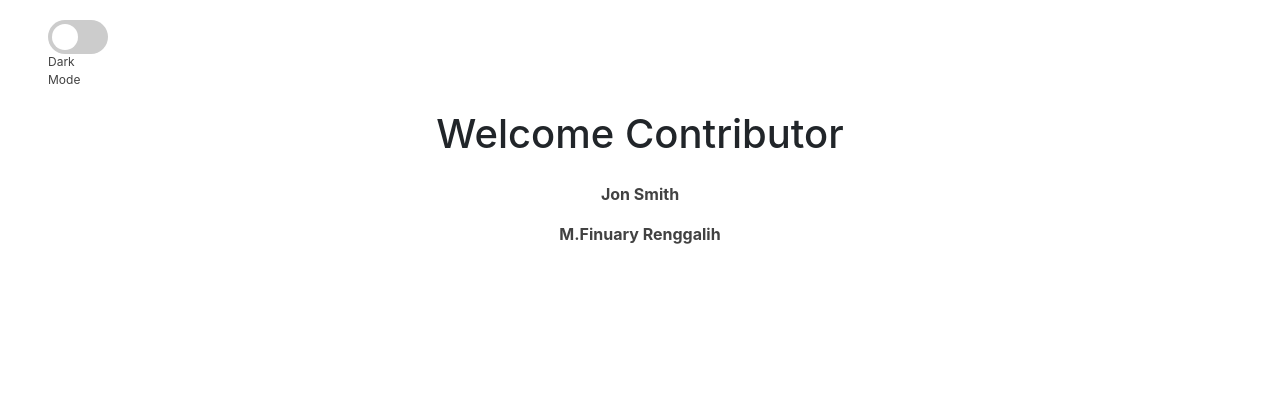
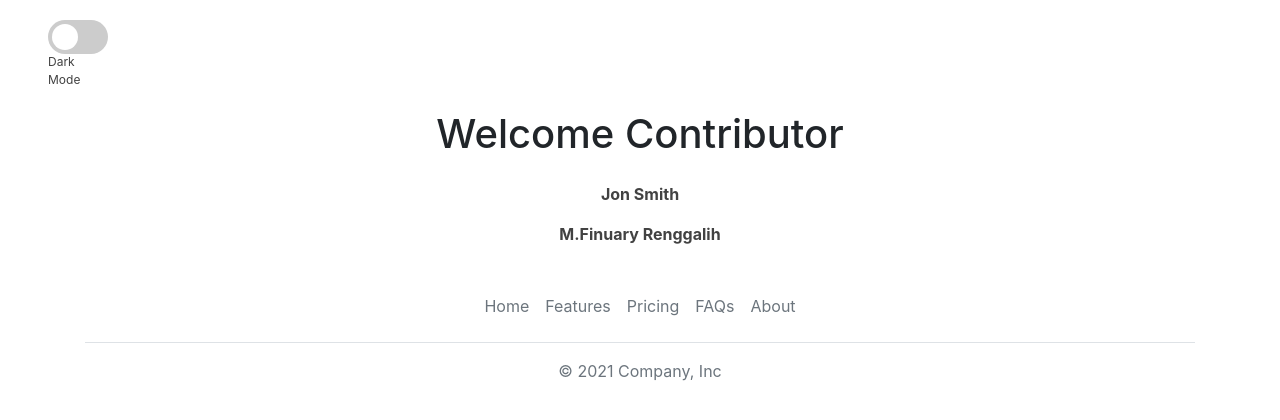
Before and after one commit to jon-smith-tech/team-information-website, a plain HTML site: page index.html in a window 1280 px wide. Drawn offline with nearby package versions, Linux system fonts and the light colour scheme.

Commit message:
menambahkan footer pada website

```diff
--- a/index.html
+++ b/index.html
@@ -1,10 +1,12 @@
 <!DOCTYPE html>
 <html lang="en">
+
 <head>
     <meta charset="UTF-8">
     <meta name="viewport" content="width=device-width, initial-scale=1.0">
     <title>First Repository</title>
-  <link rel="stylesheet" href="https://stackpath.bootstrapcdn.com/bootstrap/4.3.1/css/bootstrap.min.css" integrity="sha384-ggOyR0iXCbMQv3Xipma34MD+dH/1fQ784/j6cY/iJTQUOhcWr7x9JvoRxT2MZw1T" crossorigin="anonymous">
+    <link rel="stylesheet" href="https://stackpath.bootstrapcdn.com/bootstrap/4.3.1/css/bootstrap.min.css"
+        integrity="sha384-ggOyR0iXCbMQv3Xipma34MD+dH/1fQ784/j6cY/iJTQUOhcWr7x9JvoRxT2MZw1T" crossorigin="anonymous">
     <style>
         /* Dark Mode */
         :root {
@@ -31,8 +33,9 @@
             background-color: #071c4d;
         }
 
-            [data-theme="dark"] h1, p {
-                color:var(--font-color);
+        [data-theme="dark"] h1,
+        p {
+            color: var(--font-color);
         }
 
         .theme-switch-wrapper {
@@ -80,11 +83,11 @@
             width: 26px;
         }
 
-            input:checked + .slider {
+        input:checked+.slider {
             background-color: #66bb6a;
         }
 
-            input:checked + .slider:before {
+        input:checked+.slider:before {
             transform: translateX(26px);
         }
 
@@ -97,6 +100,7 @@
         }
     </style>
 </head>
+
 <body>
 
     <div class="theme-switch-wrapper pl-5">
@@ -107,9 +111,24 @@
         </label>
     </div>
 
+    <div class="container">
         <h1 class="text-center pt-5">Welcome Contributor</h1>
         <p class="text-center pt-3"><b>Jon Smith</b></p>
         <p class="text-center"><b>M.Finuary Renggalih</b></p>
+    </div>
+
+    <div class="container">
+        <footer class="pt-3 mt-4">
+            <ul class="nav justify-content-center border-bottom pb-3 mb-3">
+                <li class="nav-item"><a href="#" class="nav-link px-2 text-muted">Home</a></li>
+                <li class="nav-item"><a href="#" class="nav-link px-2 text-muted">Features</a></li>
+                <li class="nav-item"><a href="#" class="nav-link px-2 text-muted">Pricing</a></li>
+                <li class="nav-item"><a href="#" class="nav-link px-2 text-muted">FAQs</a></li>
+                <li class="nav-item"><a href="#" class="nav-link px-2 text-muted">About</a></li>
+            </ul>
+            <p class="text-center text-muted">&copy; 2021 Company, Inc</p>
+        </footer>
+    </div>
 
     <script>
         // Dark Mode
@@ -140,4 +159,5 @@
         }
     </script>
 </body>
+
 </html>
```
Lines whose indentation alone changed are shown as unchanged.
